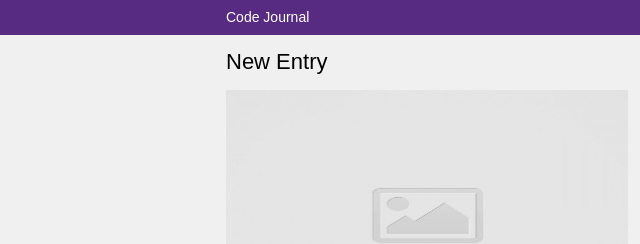
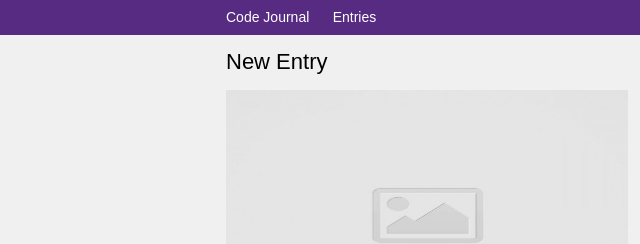
Before and after one commit to rocky-truong/code-journal, a website: page index.html in a window 1280 px wide. Shown: the top 244 px of the page, 0-640 px from the left. Drawn offline with Linux system fonts and the light colour scheme; a web font is replaced by a local one.

Commit message:
Add a navigation item to the navbar for Entries. #2

```diff
--- a/css/styles.css
+++ b/css/styles.css
@@ -62,6 +62,7 @@ textarea:focus {
 
 .header {
   font-size: 14px;
+  margin-right: 20px;
 }
 
 .title {
@@ -104,3 +105,9 @@ ul {
   margin: 0;
   padding-left: 0;
 }
+
+.entries-link {
+  color: white;
+  text-decoration: none;
+  font-size: 14px;
+}
--- a/index.html
+++ b/index.html
@@ -21,7 +21,8 @@
     <div class="container">
       <div class="row purple header-row">
         <div class="column-full">
-          <h1 class="no-bold header">Code Journal</h1>
+          <h1 class="no-bold header inline-block">Code Journal</h1>
+          <a href="#" class="entries-link round-border">Entries</a>
         </div>
       </div>
     </div>
```
